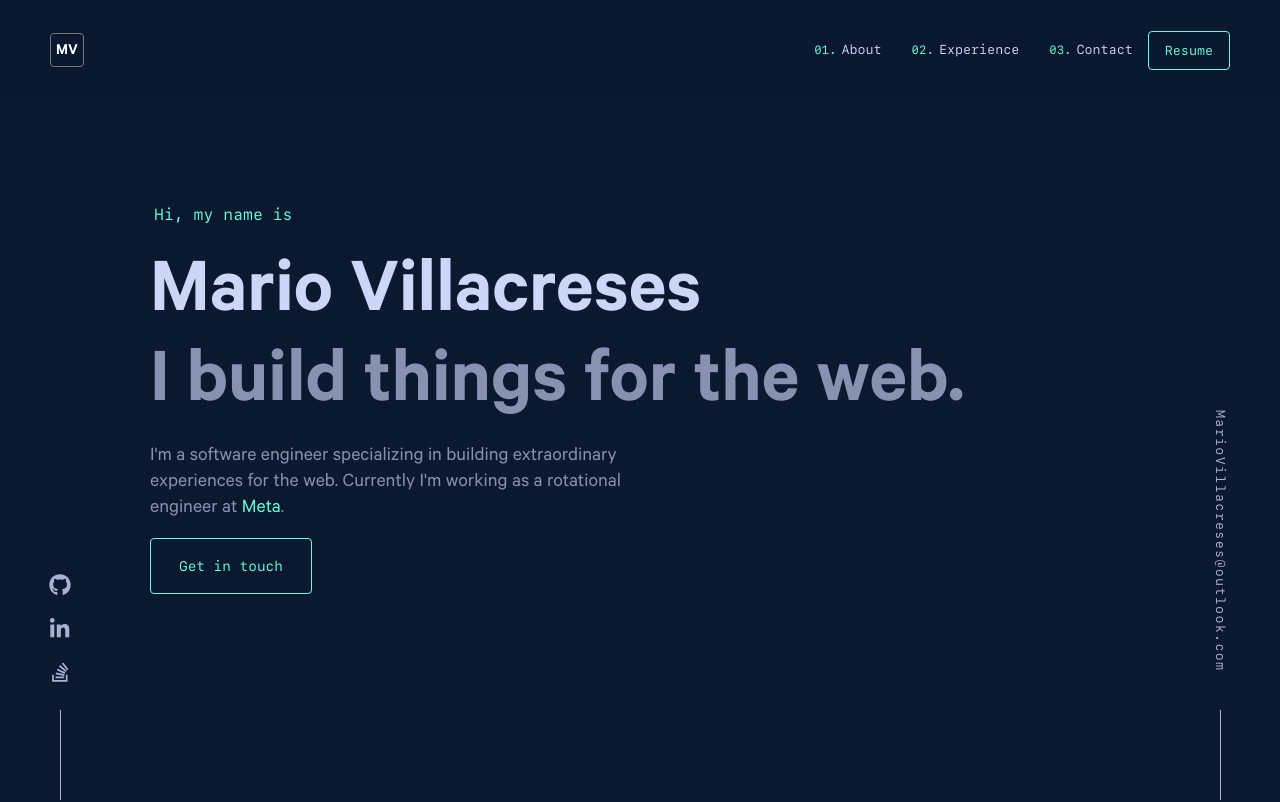
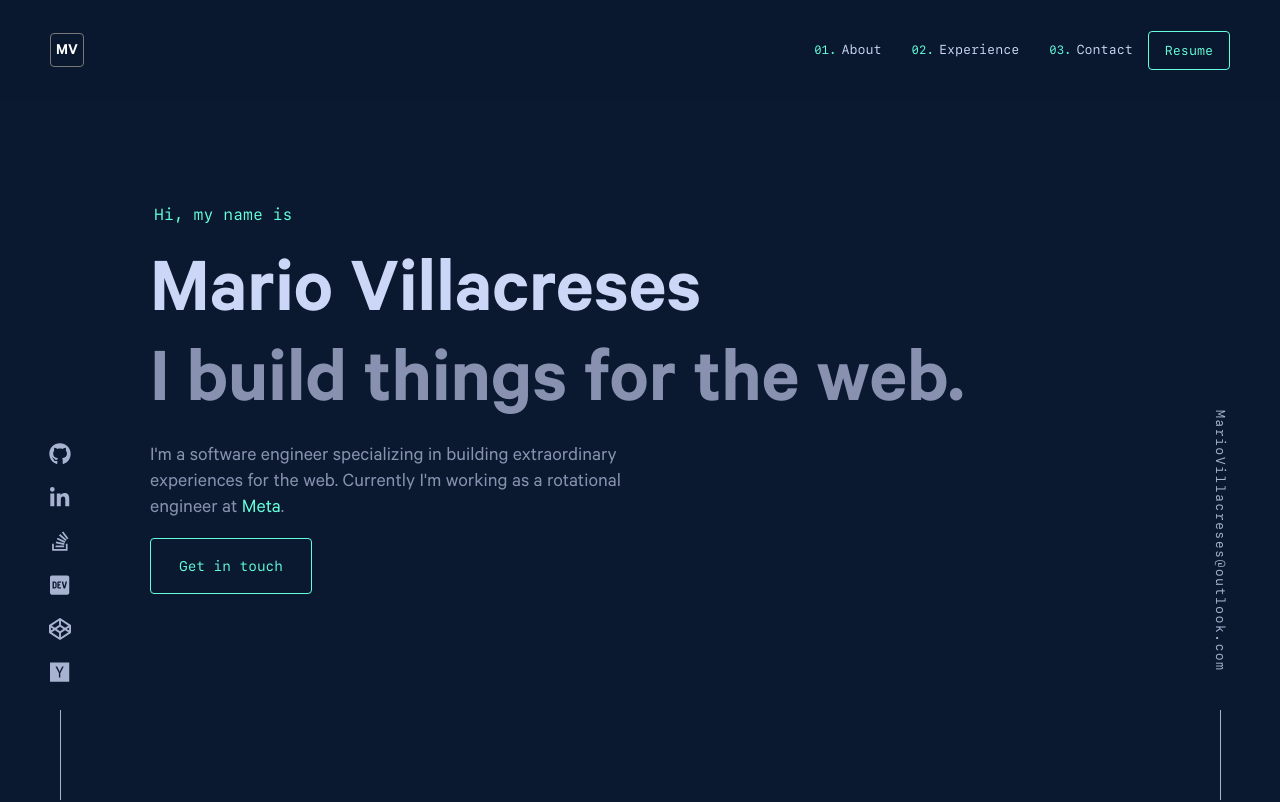
Before and after one commit to villacreses/personal-site-v2, a Next.js app: page / in a window 1280 px wide. Shown: the top 802 px of the page. Built offline with nearby package versions, Linux system fonts and the light colour scheme.

Commit message:
Update side panel links
New links for the following:
- Stack Overflow (fixed dead link)
- Dev.TO
- CodePen
- Hacker News

```diff
--- a/src/components/Icon.tsx
+++ b/src/components/Icon.tsx
@@ -7,6 +7,9 @@ import {
   faLinkedinIn,
   faMedium,
   faStackOverflow,
+  faDev,
+  faCodepen,
+  faHackerNews,
 } from '@fortawesome/free-brands-svg-icons';
 
 import {
@@ -26,7 +29,10 @@ const iconMap = {
   hackerrank: faHackerrank,
   folder: faFolder,
   external: faExternalLinkAlt,
-  burger: faBars
+  burger: faBars,
+  devto: faDev,
+  codepen: faCodepen,
+  hackernews: faHackerNews,
 } as const;
 
 type FAProps = Omit<ComponentProps<typeof FontAwesomeIcon>, 'icon'>
--- a/src/components/Layout.tsx
+++ b/src/components/Layout.tsx
@@ -47,6 +47,7 @@ const IconLink: FC<IconLinkProps> = ({ href, label, slug }) => (
     <a
       href={href}
       aria-label={label}
+      title={label}
       target="_blank"
       rel="noreferrer"
     >
--- a/src/data/Layout.content.yaml
+++ b/src/data/Layout.content.yaml
@@ -7,5 +7,14 @@ links:
     href: https://www.linkedin.com/in/villacreses
     label: LinkedIn
   - slug: stackoverflow
-    href: https://stackoverflow.com/story/villacreses
+    href: https://stackoverflow.com/users/9746767/mario-villacreses
     label: Stack Overflow
+  - slug: devto
+    href: https://dev.to/villacreses
+    label: DEV.TO
+  - slug: codepen
+    href: https://codepen.io/villacreses
+    label: CodePen
+  - slug: hackernews
+    href: https://news.ycombinator.com/user?id=mario970v
+    label: Hacker News
```
